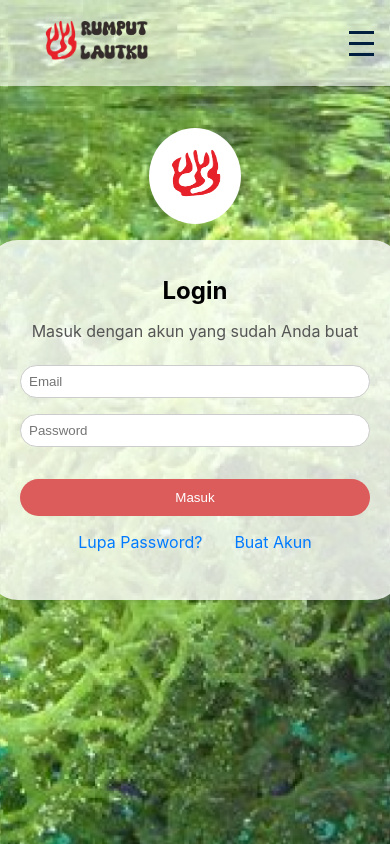
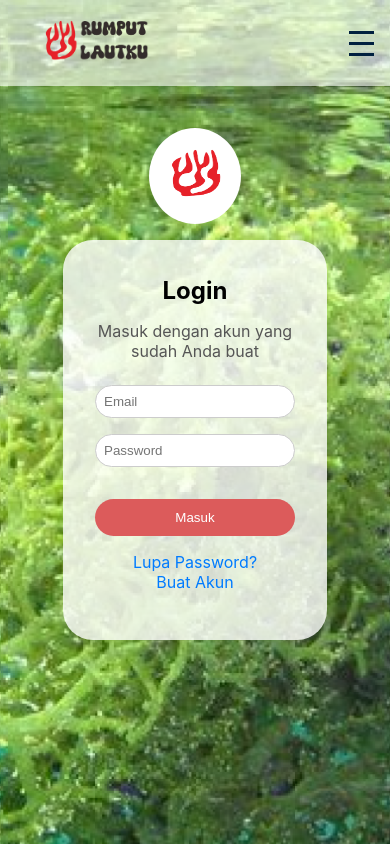
Before and after one commit to IsaOfficial/rulaku, a React (Create React App) app: page /login in a window 390 px wide. Shown: the top 844 px of the page. Built offline with nearby package versions, Linux system fonts and the light colour scheme.

Commit message:
last but not least

```diff
--- a/src/pages/Auth.css
+++ b/src/pages/Auth.css
@@ -140,4 +140,7 @@
 
   /* Media queries untuk tampilan mobile */
 @media (max-width: 800px) {
+  .login-container {
+    width: 200px;
+  }
 }
```
